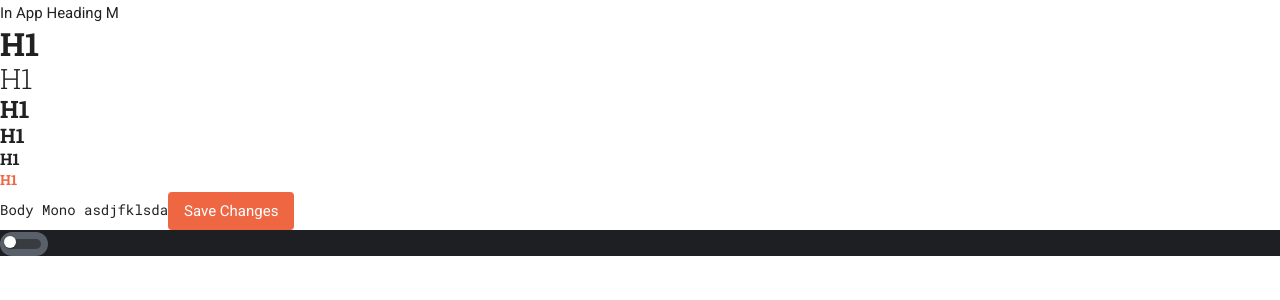
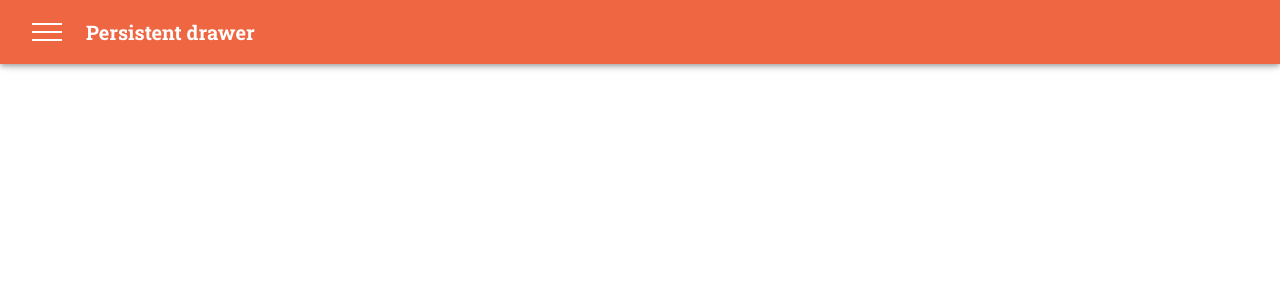
Before and after one commit to nekopudding/in-browser-markdown-editor, a React (Create React App) app: page / in a window 1280 px wide. Shown: the top 300 px of the page. Built offline with nearby package versions, Linux system fonts and the light colour scheme.

Commit message:
sidebar and header progress

```diff
--- a/src/App.js
+++ b/src/App.js
@@ -1,27 +1,23 @@
-import React from 'react'
+import React, {useState} from 'react'
 import {Box, CssBaseline, ThemeProvider, Typography} from '@mui/material'
 import theme from 'theme';
 import Button from 'components/Button';
 import Toggle from 'components/Toggle';
+import Header from 'components/Header';
+import Sidebar from 'components/Sidebar';
 
 function App() {
+  const [open, setOpen] = useState(false);
+  const drawerWidth = 240;
+
   return (
    <>
     <ThemeProvider theme={theme}>
       <CssBaseline/>
-      <Typography variant="inAppHeadingM">In App Heading M</Typography>
-      <Typography variant='h1'>H1</Typography>
-      <Typography variant='h2'>H1</Typography>
-      <Typography variant='h3'>H1</Typography>
-      <Typography variant='h4'>H1</Typography>
-      <Typography variant='h5'>H1</Typography>
-      <Typography variant='h6'>H1</Typography>
-      <Typography variant='bodyMono'>Body Mono asdjfklsda</Typography>
-      <Button>Save Changes</Button>
-      <Box sx={{bgcolor: theme.palette.clr900}}>
-        <Toggle/>
+      <Box sx={{ display: 'flex' }}>
+        <Header open={open} setOpen={setOpen} drawerWidth={drawerWidth}/>
+        <Sidebar open={open} setOpen={setOpen} drawerWidth={drawerWidth}/>
       </Box>
-
     </ThemeProvider>
    </>
   )
--- /dev/null
+++ b/src/components/Header.jsx
@@ -0,0 +1,32 @@
+import { AppBar,Toolbar,IconButton,Typography } from '@mui/material'
+import React from 'react'
+import menuIcon from 'assets/icon-menu.svg';
+import closeIcon from 'assets/icon-close.svg';
+
+function Header(props) {
+  const {drawerWidth, open, setOpen} = props;
+  return (
+   <>
+     <AppBar position="fixed" sx={{pl: open ? drawerWidth + "px": 0}}>
+        <Toolbar>
+          <IconButton
+            color="inherit"
+            aria-label="open drawer"
+            onClick={()=>setOpen(!open)}
+            sx={{
+              mr: 2,
+              borderRadius: 0,
+            }}
+          >
+            {open ? <img src={closeIcon} alt='menu-icon'/> : <img src={menuIcon} alt='menu-icon'/>}
+          </IconButton>
+          <Typography variant="h4" noWrap component="div">
+            Persistent drawer
+          </Typography>
+        </Toolbar>
+      </AppBar>
+   </>
+  )
+}
+
+export default Header
--- /dev/null
+++ b/src/components/Sidebar.jsx
@@ -0,0 +1,98 @@
+import { Drawer,Divider, Box, Typography, ListItem,List,ListItemIcon,ListItemButton, ListItemText, Stack,Switch, FormGroup, FormControlLabel } from '@mui/material'
+import React from 'react';
+import theme from 'theme';
+import documentIcon from 'assets/icon-document.svg'
+import Button from './Button';
+import Toggle from './Toggle';
+import lightIcon from 'assets/icon-light-mode.svg'
+import darkIcon from 'assets/icon-dark-mode.svg'
+
+function Sidebar(props) {
+  const {drawerWidth, open, setOpen} = props;
+  return (
+    <>
+      <Drawer
+        sx={{
+          width: drawerWidth,
+          flexShrink: 0,
+          '& .MuiDrawer-paper': {
+            width: drawerWidth,
+            boxSizing: 'border-box',
+            bgcolor: theme.palette.clr900
+          },
+        }}
+        variant="persistent"
+        anchor="left"
+        open={open}
+      >
+        <Box
+          sx={{
+            display: 'flex',
+            alignItems: 'center',
+            pl: 3,
+            // necessary for content to be below app bar
+            ...theme.mixins.toolbar,
+          }}
+        >
+          <Typography variant='inAppHeadingS' sx={{color: theme.palette.clr500}}>MY DOCUMENTS</Typography>
+        </Box>
+        <Box sx={{display: 'flex', justifyContent: 'center', pb: 1.5}}>
+          <Button sx={{width: 202}}><Typography variant="inAppHeadingM">+ New Document</Typography></Button>
+        </Box>
+        <Stack sx={{height: '100%'}}>
+          <List
+            sx={{
+              p:0,
+              flexGrow: 1,
+              overflow: 'auto'
+            }}
+          >
+            {['Inbox', 'Starred', 'Send email', 'Drafts'].map((text, index) => (
+              <ListItem key={text} disablePadding sx={{pl: 3, py: 1.5}}>
+                <ListItemButton sx={{p: 0}}>
+                  <ListItemIcon sx={{minWidth: 30}}>
+                    <img src={documentIcon} alt='document icon'/>
+                  </ListItemIcon>
+                  <ListItemText
+                    primary={"01 April 2022"}
+                    primaryTypographyProps={{variant: "inAppBodyM", sx: {color: theme.palette.clr500}}}
+                    secondary={text}
+                    secondaryTypographyProps={{variant: "inAppHeadingM", sx: {color: theme.palette.clr100}}}
+                    sx={{m: 0}}
+                  />
+
+                </ListItemButton>
+              </ListItem>
+            ))}
+          </List>
+          <Box sx={{p: 3,}}>
+            <Box sx={{ width: 104 }}>
+              <img src={lightIcon} alt='light mode'/>
+              <Switch
+                sx={{
+                  p: 0,
+                  height: 24,
+                  borderRadius: '12px',
+                  "& .MuiSwitch-switchBase": {
+                    p: 0
+                  },
+                  "& .Mui-checked": {
+                    transform: 'translateX(24px)'
+                  },
+                  "& .MuiSwitch-thumb": {
+                    width: '12px',
+                    height: '12px'
+                  }
+                }}
+              />
+              <img src={darkIcon} alt='dark mode'/>
+            </Box>
+          </Box>
+
+        </Stack>
+      </Drawer>
+    </>
+  )
+}
+
+export default Sidebar
--- a/src/components/Toggle.jsx
+++ b/src/components/Toggle.jsx
@@ -7,25 +7,25 @@ function Toggle(props) {
   return (
     <Switch
       {...props}
-      size='small'
-      sx={{
-        width: '48px',
-        height: '24px',
-        bgcolor: theme.palette.clr600,
-        borderRadius: '24px',
-        '& .MuiSwitch-thumb': {
-          width: '12px',
-          height: '12px',
-        },
-        '& .MuiSwitch-input': {
-          width: '48px',
-          height: '24px',
-          position: 'absolute',
-          top: '50%',
-          transform: 'translateY(-50%)',
-        },
-        ...sx
-      }}
+      color='default'
+      // sx={{
+      //   width: '48px',
+      //   height: '24px',
+      //   bgcolor: theme.palette.clr600,
+      //   borderRadius: '24px',
+      //   '& .MuiSwitch-thumb': {
+      //     width: '12px',
+      //     height: '12px',
+      //   },
+      //   '& .MuiSwitch-input': {
+      //     width: '48px',
+      //     height: '24px',
+      //     position: 'absolute',
+      //     top: '50%',
+      //     transform: 'translateY(-50%)',
+      //   },
+      //   ...sx
+      // }}
     />
   )
 }
--- a/src/theme.js
+++ b/src/theme.js
@@ -36,7 +36,7 @@ const theme = createTheme({
       fontSize: '14px',
       letterSpacing: '2px'
     },
-    inAppBody: {
+    inAppBodyM: {
       fontFamily: 'Roboto',
       fontWeight: 300,
       fontSize: '13px'
```
Also changed, not shown: 1 other file (tests, documents, lock files or other folders).
